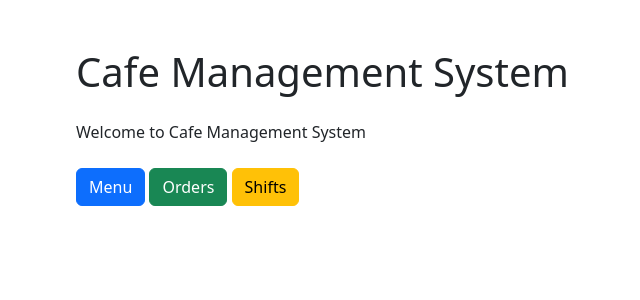
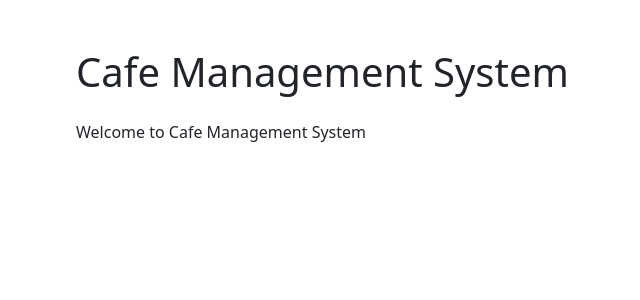
Before and after one commit to joloevpy/cafe-management-system, a Django app: page / in a window 1280 px wide. Shown: the part 56-356 px from the top of the page, without its empty margins (18-658 px from the left). Run offline with Django 5.2, Linux system fonts and the light colour scheme; some libraries are stand-ins or nearby versions.

Commit message:
Improve templates and README

```diff
--- a/templates/base.html
+++ b/templates/base.html
@@ -15,7 +15,7 @@
     <nav class="navbar navbar-expand-lg navbar-dark bg-dark">
         <div class="container">
 
-            <a class="navbar-brand" href="{% url 'index' %}">
+             <a class="navbar-brand" href="{% url 'home' %}">
                 Cafe Management
             </a>
 
--- a/templates/index.html
+++ b/templates/index.html
@@ -8,11 +8,6 @@
 
     <p>Welcome to Cafe Management System</p>
 
-    <div class="mt-4">
-        <a href="{% url 'menu' %}" class="btn btn-primary">Menu</a>
-        <a href="{% url 'orders' %}" class="btn btn-success">Orders</a>
-        <a href="{% url 'shift' %}" class="btn btn-warning">Shifts</a>
-    </div>
 
 </div>
 
```
